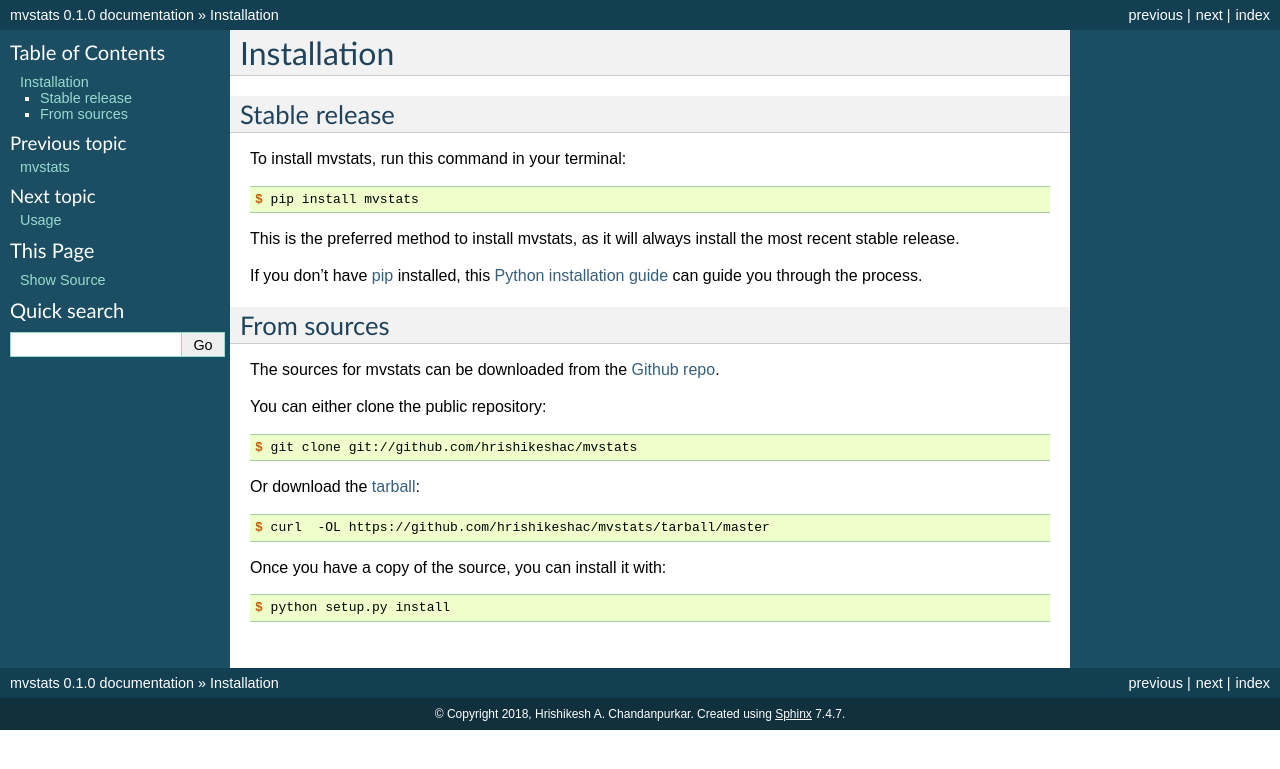
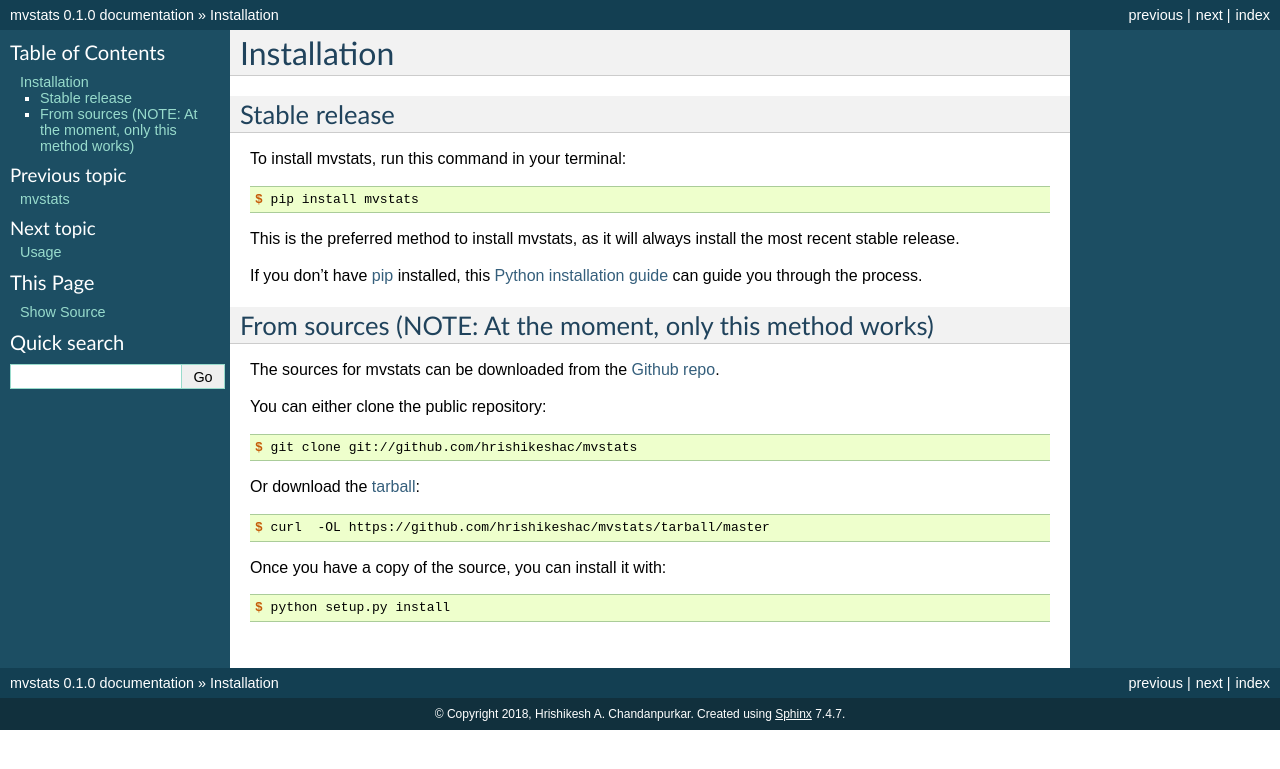
Before and after one commit to hrishikeshac/mvstats, a Sphinx documentation site: the page built from docs/installation.rst, in a window 1280 px wide. Shown: the top 769 px of the page. Built offline with Sphinx 7.4.7, drawn with Linux system fonts in a browser that asks for light colours; pages that are not in the unit, such as notebooks, are missing from menus.

Commit message:
Update installation.rst

```diff
--- a/docs/installation.rst
+++ b/docs/installation.rst
@@ -23,7 +23,7 @@
 .. _Python installation guide: http://docs.python-guide.org/en/latest/starting/installation/
 
 
-From sources
+From sources (NOTE: At the moment, only this method works)
 ------------
 
 The sources for mvstats can be downloaded from the `Github repo`_.
```
